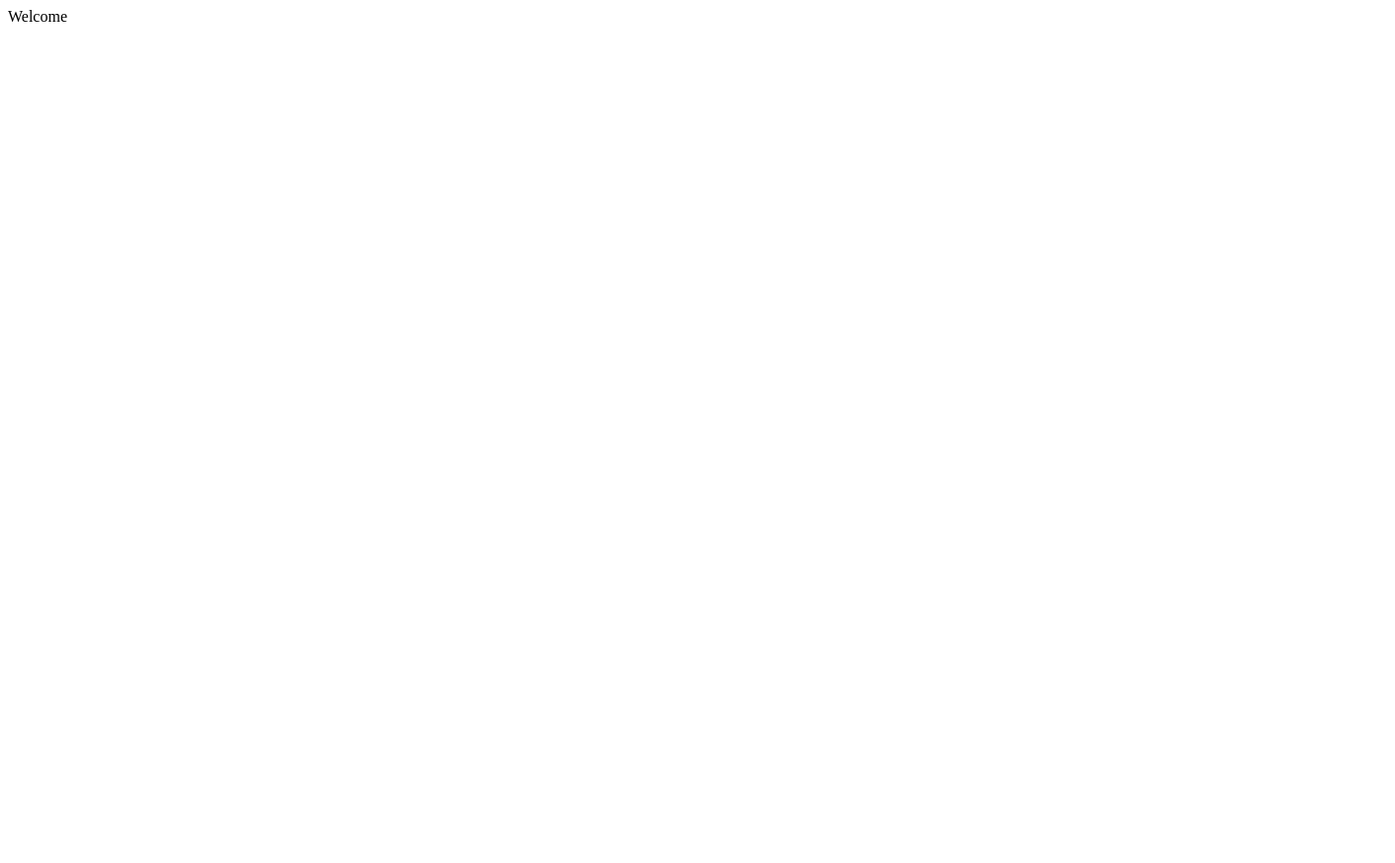
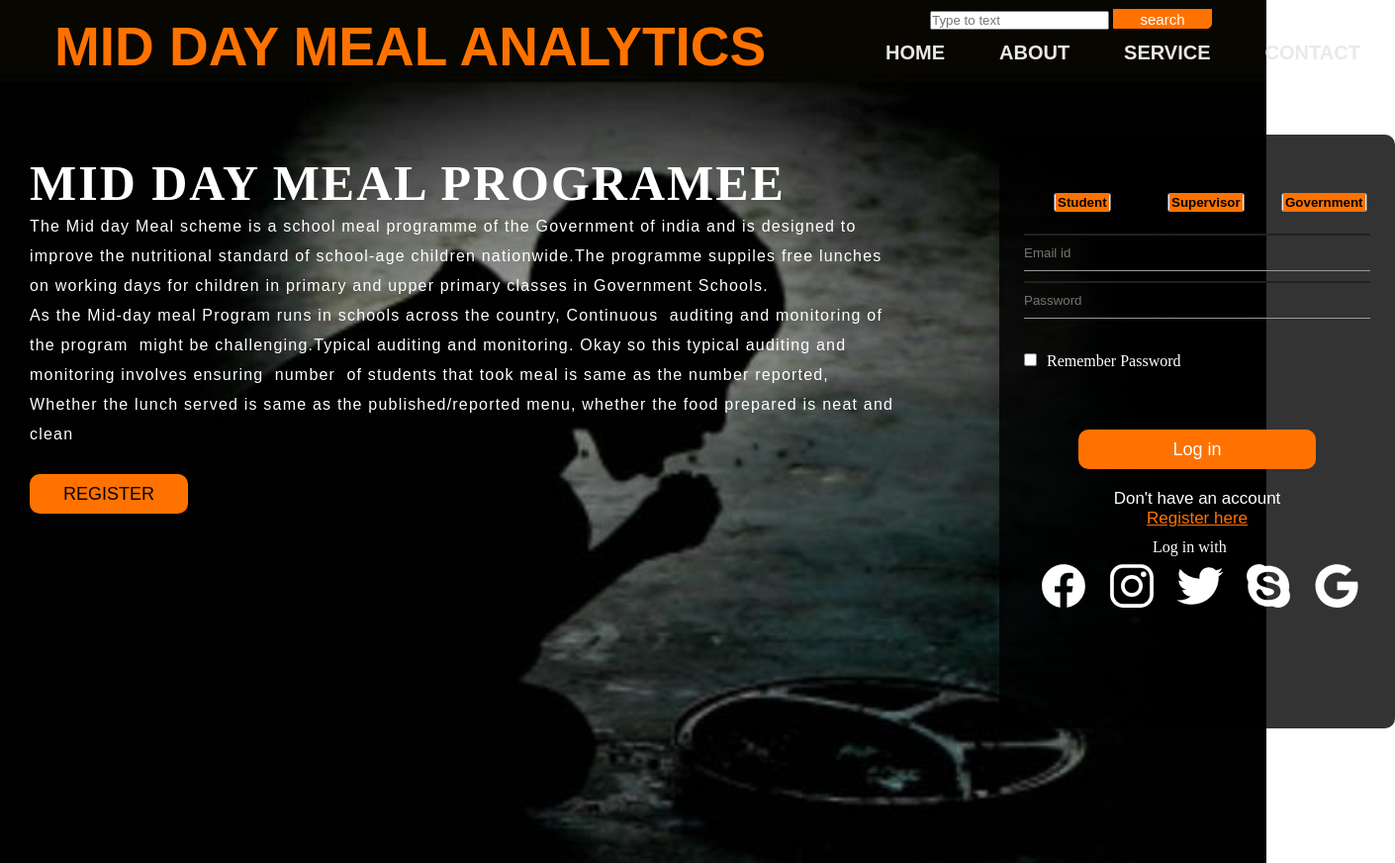
Before and after one commit to anupriya-saisankar/mid-day-meal, a plain HTML site: page index.html in a window 1280 px wide. Shown: the whole page at 99% size, 1410 px wide, since content can reach past the window. Before the commit the page ends 800 px from the top, so only its background shows below. Drawn offline with nearby package versions, Linux system fonts and the light colour scheme.

Commit message:
Update index.html

```diff
--- a/index.html
+++ b/index.html
@@ -1 +1,64 @@
-<p>Welcome</p>
+<!DOCTYPE html>
+<html>
+    <head>
+        <title>
+            MID DAY MEAL ANALYTICS
+        </title>
+        <link rel="stylesheet" href="style.css">
+    </head>
+    <body>
+        <div class="main">
+            <div class="navbar">
+                <div class="icon">
+                    <h1 class="logo">MID DAY MEAL ANALYTICS<br></h1>
+                </div>
+                <div class="menu">
+                    <ul>
+                        <li><a href="#">HOME</a></li>
+                        <li><a href="#">ABOUT</a></li>
+                        <li><a href="#">SERVICE</a></li>
+                        <li><a href="#">CONTACT</a></li>
+                    </ul>
+                </div>
+                <div class="search">
+                    <input class="search" name="" placeholder="Type to text">
+                    <a href="#"><button class="btn">search</button></a>
+                </div>
+            </div>
+            <div class="content">
+                <h1>MID DAY MEAL PROGRAMEE<br></h1>
+                <p class="par">The Mid day Meal scheme is a school meal programme of the Government of india and is designed to improve the nutritional standard of school-age children nationwide.The programme suppiles free lunches on working days for children in primary and upper primary classes in Government Schools.<br>   As the Mid-day meal Program runs in schools across the country, Continuous  auditing and monitoring of the program  might be challenging.Typical auditing and monitoring. Okay so this typical auditing and monitoring involves ensuring  number  of students that took meal is same as the number reported, Whether the lunch served is same as the published/reported menu, whether the food prepared is neat and clean</p>
+                <button class="cn"><a href="#">REGISTER</a></button>
+
+                <div class='login-form'>
+                    <div class="form-box">
+                        <div id="btn"></div>
+                       <div class="btn1"> <button type="button"onclick="Student()" class="toggle-btn"><a href=#><b>Student</b></a></button></div>
+                       <div class="btn1"> <button type="button"onclick="Supervisor()" class="toggle-btn"><a href=#><b>Supervisor</b></a></button></div>
+                        <div class="btn1"> <button type="button"onclick="Government()" class="toggle-btn"><a href=#><b>Government</b></a></button></div>
+
+                    <form id="Student Log In" class="input-group-login">
+                        <input type="text"class="input-field"placeholder="Email id" required>
+                        <input type="password"class="input-field"placeholder="Password" required>
+                        <input type="checkbox"class="check-box">Remember Password<button type="submit" class="submit-btn">Log in</button>
+                    </form>
+
+                    <div class="anu">
+                    <p class="link">Don't have an account<br>
+                    <a href="#">Register  here</a></p>
+                    <p class="liw">Log in with</p>
+                     </div>
+                     <div class="icons">
+                         <a href="#"><ion-icon name="logo-facebook"></ion-icon></a>
+                         <a href="#"><ion-icon name="logo-instagram"></ion-icon></a>
+                         <a href="#"><ion-icon name="logo-twitter"></ion-icon></a>
+                         <a href="#"><ion-icon name="logo-skype"></ion-icon></a>
+                         <a href="#"><ion-icon name="logo-Google"></ion-icon></a>
+                     </div>
+                    </div>
+                 </div>
+            </div>
+        </div>
+        <script src="https://unpkg.com/ionicons@5.4.0/dist/ionicons.js"></script>
+    </body>
+</html>
```
